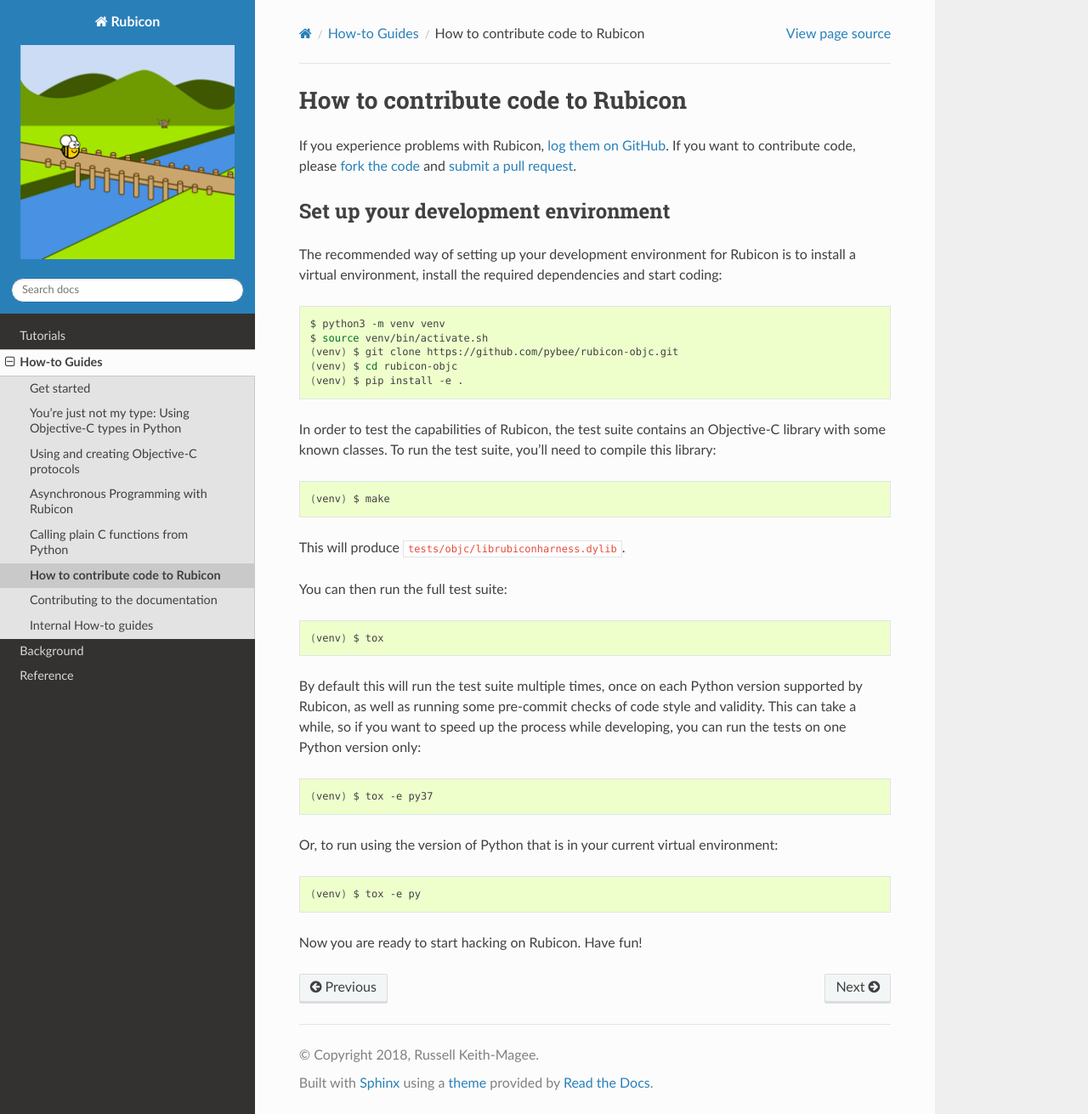
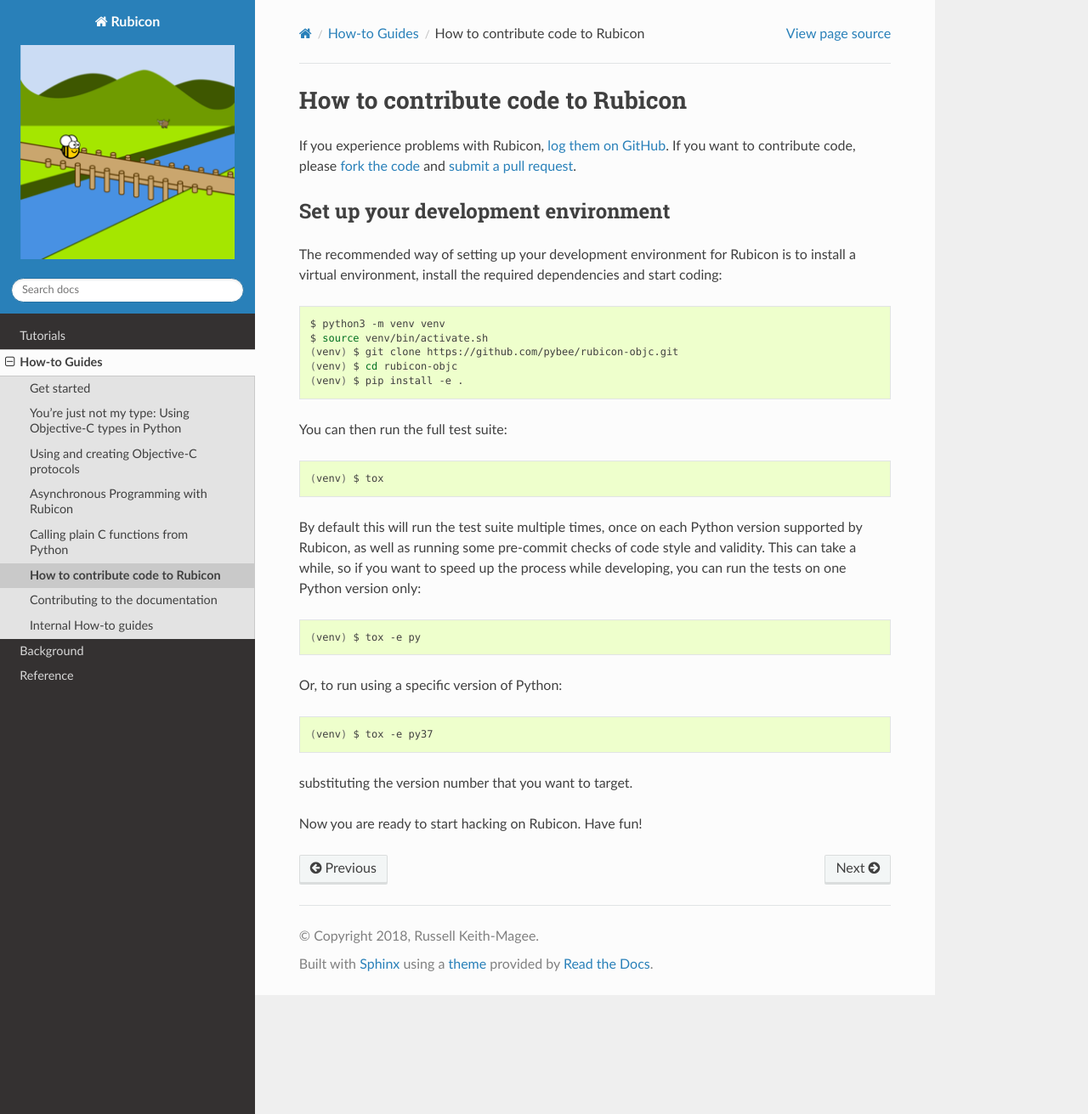
Before and after one commit to beeware/rubicon-objc, a Sphinx documentation site: the page built from docs/how-to/contribute-code.rst, in a window 1280 px wide and 1311 px high. Shown: the whole window at 85% size. Built offline with Sphinx 7.4.7 and the Read the Docs theme 2.0.0, drawn with Linux system fonts in a browser that asks for light colours.

Commit message:
Another pass at docs fixes.

```diff
--- a/docs/how-to/contribute-code.rst
+++ b/docs/how-to/contribute-code.rst
@@ -24,16 +24,6 @@
     (venv) $ cd rubicon-objc
     (venv) $ pip install -e .
 
-In order to test the capabilities of Rubicon, the test suite contains an
-Objective-C library with some known classes. To run the test suite, you'll need
-to compile this library:
-
-.. code-block:: sh
-
-    (venv) $ make
-
-This will produce ``tests/objc/librubiconharness.dylib``.
-
 You can then run the full test suite:
 
 .. code-block:: sh
@@ -47,13 +37,14 @@
 
 .. code-block:: sh
 
-    (venv) $ tox -e py37
+    (venv) $ tox -e py
 
-Or, to run using the version of Python that is in your current virtual
-environment:
+Or, to run using a specific version of Python:
 
 .. code-block:: sh
 
-    (venv) $ tox -e py
+    (venv) $ tox -e py37
+
+substituting the version number that you want to target.
 
 Now you are ready to start hacking on Rubicon. Have fun!
--- a/docs/how-to/contribute-docs.rst
+++ b/docs/how-to/contribute-docs.rst
@@ -24,5 +24,5 @@
 
     $ tox -e docs
 
-The output of the file should be in the ``_build/html`` folder. If there are
+The output of the file should be in the ``build/sphinx/html`` folder. If there are
 any markup problems, they'll raise an error.
```
